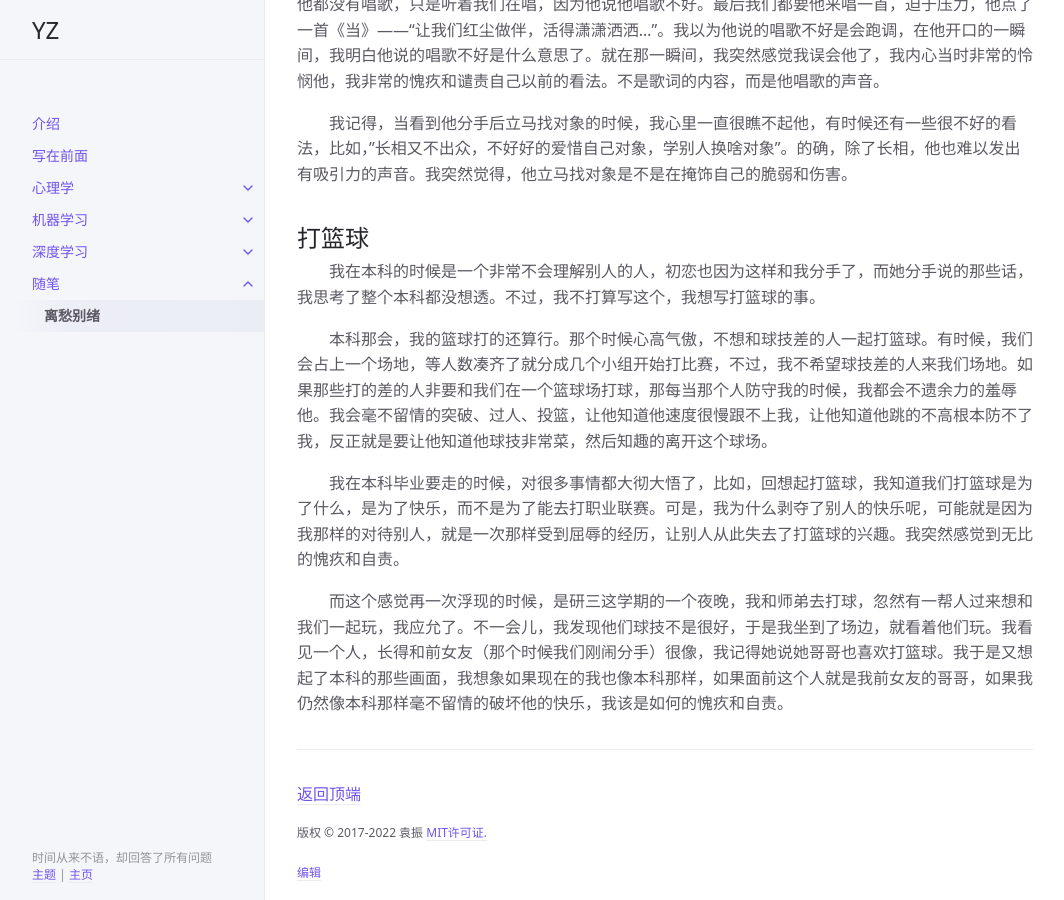
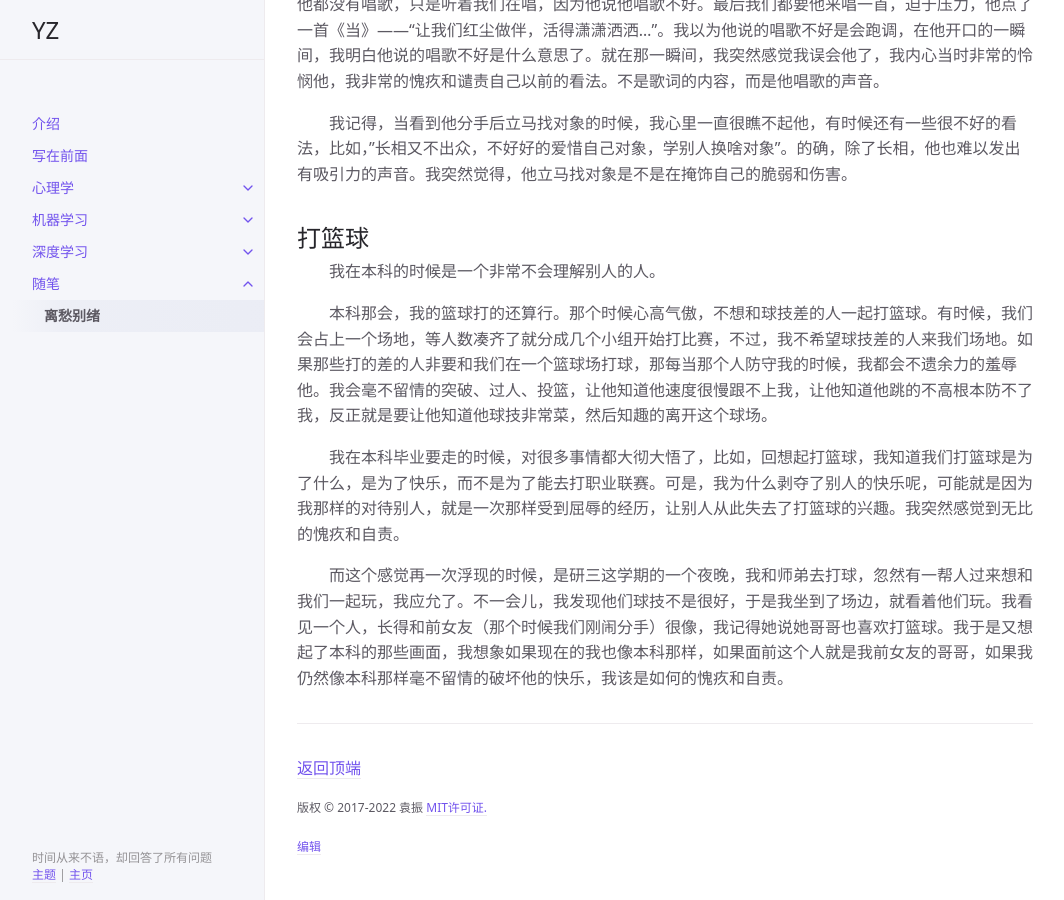
Before and after one commit to yz14/main, a Jekyll site: the page built from docs/zw/1.md, in a window 1280 px wide and 900 px high, scrolled down 1047 px. Shown: the whole window, without its empty margins (107-1171 px from the left). Built offline with Jekyll 4.4.1, drawn with Linux system fonts in a browser that asks for light colours.

Commit message:
Update 1.md

```diff
--- a/docs/zw/1.md
+++ b/docs/zw/1.md
@@ -27,7 +27,7 @@ nav_order: 1
 &emsp;&emsp;我记得，当看到他分手后立马找对象的时候，我心里一直很瞧不起他，有时候还有一些很不好的看法，比如，”长相又不出众，不好好的爱惜自己对象，学别人换啥对象”。的确，除了长相，他也难以发出有吸引力的声音。我突然觉得，他立马找对象是不是在掩饰自己的脆弱和伤害。
 
 ## 打篮球
-&emsp;&emsp;我在本科的时候是一个非常不会理解别人的人，初恋也因为这样和我分手了，而她分手说的那些话，我思考了整个本科都没想透。不过，我不打算写这个，我想写打篮球的事。
+&emsp;&emsp;我在本科的时候是一个非常不会理解别人的人。
 
 &emsp;&emsp;本科那会，我的篮球打的还算行。那个时候心高气傲，不想和球技差的人一起打篮球。有时候，我们会占上一个场地，等人数凑齐了就分成几个小组开始打比赛，不过，我不希望球技差的人来我们场地。如果那些打的差的人非要和我们在一个篮球场打球，那每当那个人防守我的时候，我都会不遗余力的羞辱他。我会毫不留情的突破、过人、投篮，让他知道他速度很慢跟不上我，让他知道他跳的不高根本防不了我，反正就是要让他知道他球技非常菜，然后知趣的离开这个球场。
 
```
